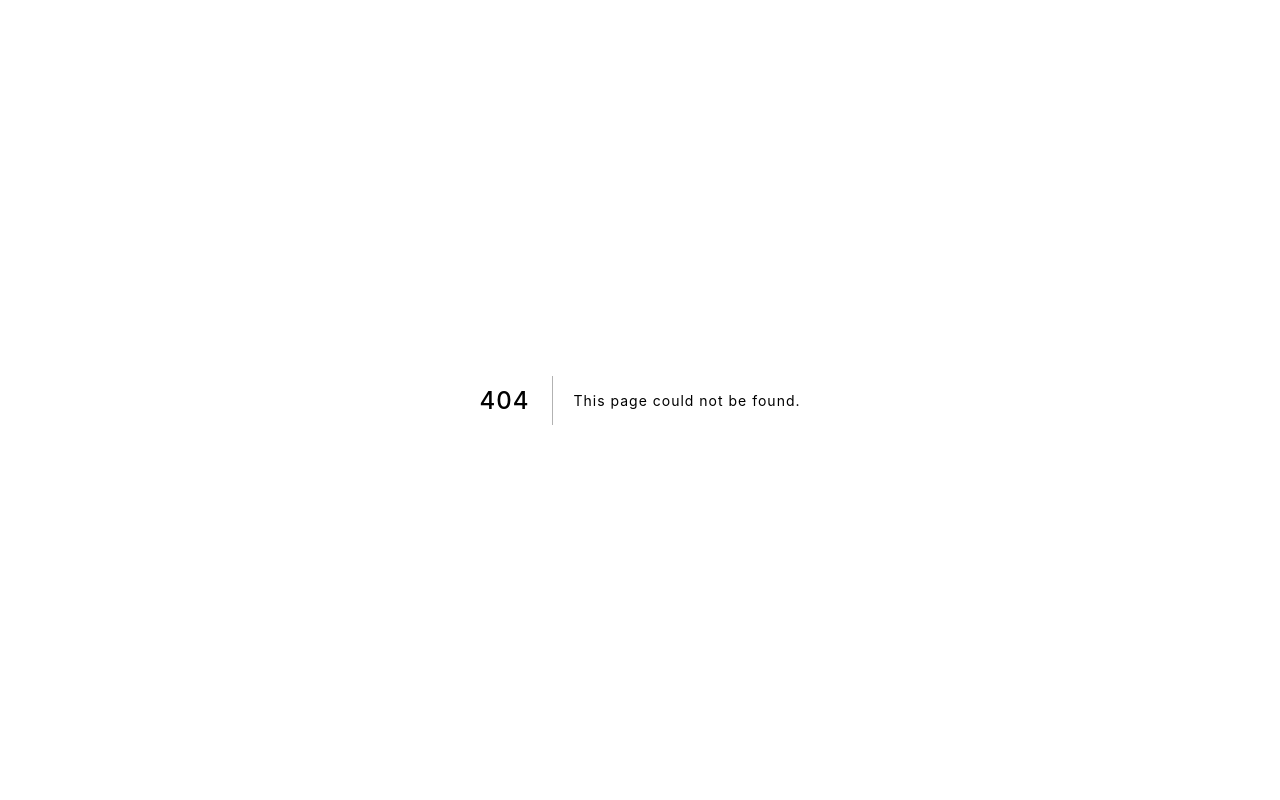
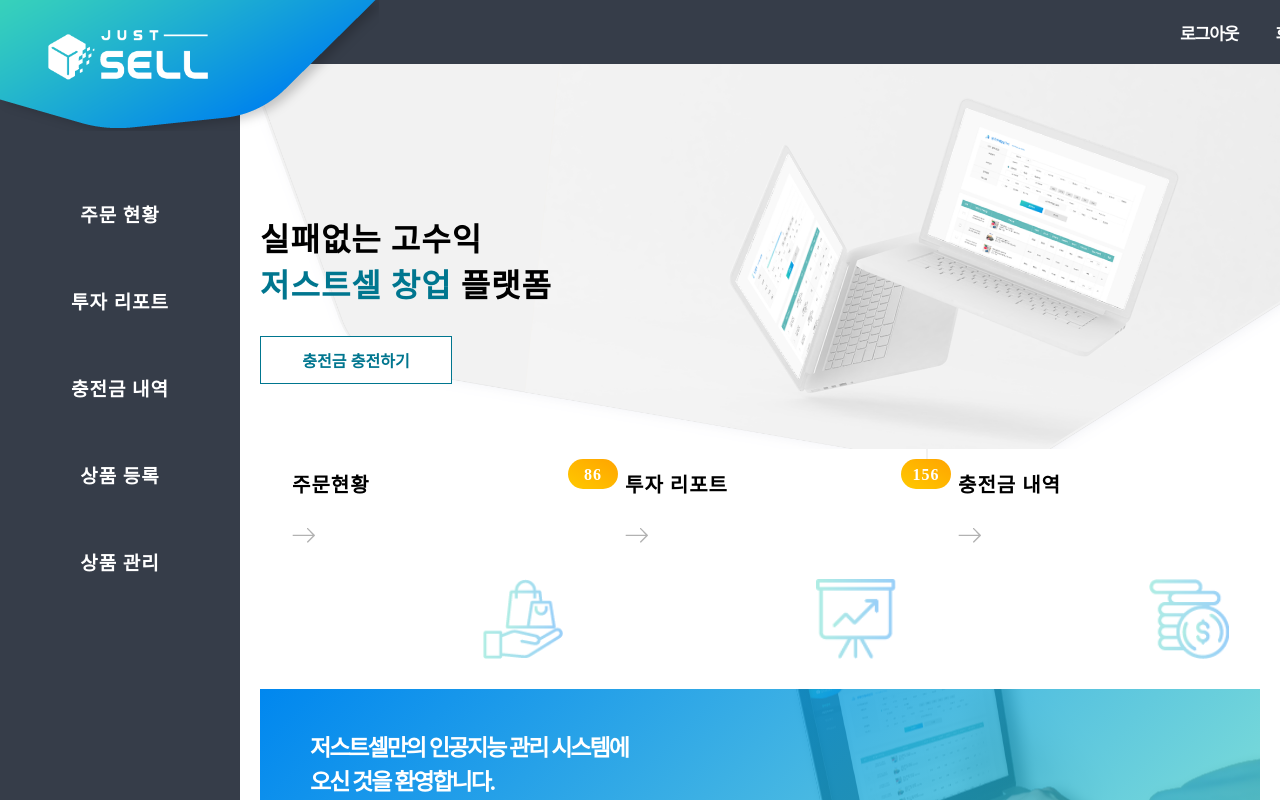
Before and after one commit to aaronddy/justSell_frontend, a Next.js app: page /Admin in a window 1280 px wide. Before the commit this address had no page. Shown: the top 800 px of the page. Built offline with nearby package versions, Linux system fonts and the light colour scheme.

Commit message:
admin page 완료

```diff
--- /dev/null
+++ b/src/components/Admin/AdminBox.js
@@ -0,0 +1,69 @@
+import React from "react";
+import styled from "styled-components";
+import AdminClickBox from "./AdminClickBox";
+
+const AdminBox = () => {
+  return (
+    <>
+      <DivWrap>
+        <AdminClickBox></AdminClickBox>
+      </DivWrap>
+      <Box>
+        <Hdiv>
+          <H1>저스트셀만의 인공지능 관리 시스템에</H1>
+          <H1>오신 것을 환영합니다.</H1>
+        </Hdiv>
+        <BoxImg></BoxImg>
+      </Box>
+    </>
+  );
+};
+
+export default AdminBox;
+
+const Box = styled.div`
+  display: flex;
+  justify-content: space-between;
+  width: 1000px;
+  height: 240px;
+  position: relative;
+
+  background: -ms-linear-gradient(
+    -45deg,
+    rgba(0, 135, 239, 1) 0%,
+    rgba(55, 209, 187, 0.6) 100%
+  );
+  background: linear-gradient(
+    135deg,
+    rgba(0, 135, 239, 1) 0%,
+    rgba(55, 209, 187, 0.6) 100%
+  );
+`;
+
+const BoxImg = styled.div`
+  background-image: url("/assets/images/index/index_banner_back.png");
+  background-position: right;
+  background-repeat: no-repeat;
+  width: 1000px;
+  height: 240px;
+  z-index: -1;
+  background-color: #fff;
+  position: absolute;
+`;
+
+const DivWrap = styled.div`
+  width: 1000px;
+  height: 240px;
+  display: flex;
+`;
+
+const H1 = styled.h1`
+  color: #fff;
+  font-size: 23px;
+  letter-spacing: -2px;
+  font-weight: 600;
+`;
+
+const Hdiv = styled.div`
+  margin: 40px 0 0 50px;
+`;
--- /dev/null
+++ b/src/components/Admin/AdminClickBox.js
@@ -0,0 +1,180 @@
+import React, { useState } from "react";
+import styled from "styled-components";
+import Link from "next/link";
+
+const AdminClickBox = () => {
+  const [orderArrow, setOrderArrow] = useState(true);
+  const [reportArrow, setReportArrow] = useState(true);
+  const [chargeArrow, setChargeArrow] = useState(true);
+  const [orderIconSize, setOrderIconSize] = useState(true);
+  const [reportIconSize, setReportIconSize] = useState(true);
+  const [chargeIconSize, setChargeIconSize] = useState(true);
+
+  const handleHover = e => {
+    if (e.target.id === "1") {
+      setOrderArrow(false);
+      setOrderIconSize(false);
+    } else if (e.target.id === "2") {
+      setReportArrow(false);
+      setReportIconSize(false);
+    } else if (e.target.id === "3") {
+      setChargeArrow(false);
+      setChargeIconSize(false);
+    }
+  };
+  const handleHoverLeave = e => {
+    setOrderArrow(true);
+    setReportArrow(true);
+    setChargeArrow(true);
+    setOrderIconSize(true);
+    setReportIconSize(true);
+    setChargeIconSize(true);
+  };
+
+  return (
+    <>
+      <Link href="/">
+        <DivDiv
+          id={1}
+          onMouseEnter={handleHover}
+          onMouseLeave={handleHoverLeave}
+        >
+          <Num>86</Num>
+          <NameDiv>
+            <Span>주문현황</Span>
+            <Arrow
+              whiteArrow={
+                orderArrow
+                  ? "/assets/images/index/icon_next.png"
+                  : "/assets/images/index/icon_next_w.png"
+              }
+            />
+          </NameDiv>
+          <Icon
+            size={orderIconSize ? "80px" : "100px"}
+            onBigIcon={
+              orderArrow
+                ? "/assets/images/index/index_box_icon_1.png"
+                : "/assets/images/index/box_icon_big_1.png"
+            }
+          />
+        </DivDiv>
+      </Link>
+      <Link href="/report">
+        <DivDiv
+          id={2}
+          onMouseEnter={handleHover}
+          onMouseLeave={handleHoverLeave}
+        >
+          <Num>156</Num>
+          <NameDiv>
+            <Span>투자 리포트</Span>
+            <Arrow
+              whiteArrow={
+                reportArrow
+                  ? "/assets/images/index/icon_next.png"
+                  : "/assets/images/index/icon_next_w.png"
+              }
+            />
+          </NameDiv>
+          <Icon
+            size={reportIconSize ? "80px" : "100px"}
+            onBigIcon={
+              reportArrow
+                ? "/assets/images/index/index_box_icon_2.png"
+                : "/assets/images/index/box_icon_big_2.png"
+            }
+          />
+        </DivDiv>
+      </Link>
+      <Link href="/">
+        <DivDiv
+          id={3}
+          onMouseEnter={handleHover}
+          onMouseLeave={handleHoverLeave}
+        >
+          <NameDiv>
+            <Span>충전금 내역</Span>
+            <Arrow
+              whiteArrow={
+                chargeArrow
+                  ? "/assets/images/index/icon_next.png"
+                  : "/assets/images/index/icon_next_w.png"
+              }
+            />
+          </NameDiv>
+          <Icon
+            size={chargeIconSize ? "80px" : "100px"}
+            onBigIcon={
+              chargeArrow
+                ? "/assets/images/index/index_box_icon_3.png"
+                : "/assets/images/index/box_icon_big_3.png"
+            }
+          />
+        </DivDiv>
+      </Link>
+    </>
+  );
+};
+
+export default AdminClickBox;
+
+const DivDiv = styled.div`
+  width: 331px;
+  height: 240px;
+  background: #fff;
+  margin-left: 2px;
+  display: flex;
+  flex-direction: column;
+  justify-content: space-between;
+  position: relative;
+  cursor: pointer;
+  &:hover {
+    background-color: #007add;
+    color: #fff;
+  }
+`;
+const NameDiv = styled.div`
+  display: flex;
+  flex-direction: column;
+  margin: 20px 0 0 30px;
+`;
+const Span = styled.span`
+  font-size: 20px;
+  font-weight: 700;
+`;
+const Arrow = styled.div`
+  background-image: url(${props => props.whiteArrow});
+  width: 23px;
+  height: 15px;
+  margin-top: 30px;
+`;
+
+const Icon = styled.div`
+  background-image: url(${props => props.onBigIcon});
+  background-repeat: no-repeat;
+  background-size: cover;
+  width: ${props => props.size};
+  height: ${props => props.size};
+  align-self: flex-end;
+  margin: 0 30px 30px 0;
+`;
+
+const Num = styled.div`
+  width: 50px;
+  height: 30px;
+  border-radius: 30px;
+  background: linear-gradient(
+    30deg,
+    rgba(255, 201, 0, 1) 0%,
+    rgba(255, 164, 0, 1) 100%
+  );
+  color: #fff;
+  text-align: center;
+  line-height: 2;
+  font-weight: 700;
+  position: absolute;
+  right: -25px;
+  top: 10px;
+  z-index: 5;
+`;
--- a/src/components/LoginInput/LoginInputs.js
+++ b/src/components/LoginInput/LoginInputs.js
@@ -53,9 +53,7 @@
         <Id>ID저장</Id>
         <Find href="/">ID/비밀번호찾기</Find>
       </Div>
-      <Link href="/admin">
-        <Button>로그인</Button>
-      </Link>
+      <Button>로그인</Button>
       <InfoCotainer>
         <Abox>
           <LieBox>회원가입</LieBox>
--- /dev/null
+++ b/src/pages/Admin.js
@@ -0,0 +1,76 @@
+import React from "react";
+import styled from "styled-components";
+import Layout from "../components/layouts/Layout";
+Admin.Layout = Layout;
+import AdminBox from "../components/Admin/AdminBox";
+import Link from "next/link";
+
+export default function Admin() {
+  return (
+    <>
+      <Background>
+        <Div>
+          <TextContainer>
+            <div>
+              <Text>실패없는 고수익</Text>
+              <Text>
+                <Span>저스트셀 창업</Span> 플랫폼
+              </Text>
+            </div>
+            <Link href="/">
+              <Button>충전금 충전하기</Button>
+            </Link>
+          </TextContainer>
+          <AdminBox></AdminBox>
+        </Div>
+      </Background>
+    </>
+  );
+}
+
+const Background = styled.div`
+  background-image: url("/assets/images/index/index_background.png");
+  background-repeat: no-repeat;
+  background-attachment: fixed;
+  position: relative;
+  background-size: contain;
+  height: 1000px;
+  z-index: -10;
+`;
+const Div = styled.div`
+  display: flex;
+  height: 1000px;
+  flex-direction: column;
+  justify-content: center;
+  align-items: center;
+`;
+const TextContainer = styled.div`
+  width: 1000px;
+  height: 200px;
+  display: flex;
+  flex-direction: column;
+  justify-content: space-around;
+  padding-bottom: 50px;
+`;
+const Text = styled.p`
+  font-size: 32px;
+  font-weight: 700;
+`;
+const Span = styled.span`
+  font-size: 32px;
+  color: #00768f;
+  font-weight: 700;
+`;
+const Button = styled.button`
+  width: 192px;
+  height: 48px;
+  color: #00768f;
+  border: 1px solid #00768f;
+  background-color: #fff;
+  font-size: 16px;
+  font-weight: 600;
+  &:hover {
+    background: #00768f;
+    color: #fff;
+  }
+`;
```
Also changed, not shown: src/pages/Consulting.js (+29 -23 lines).
